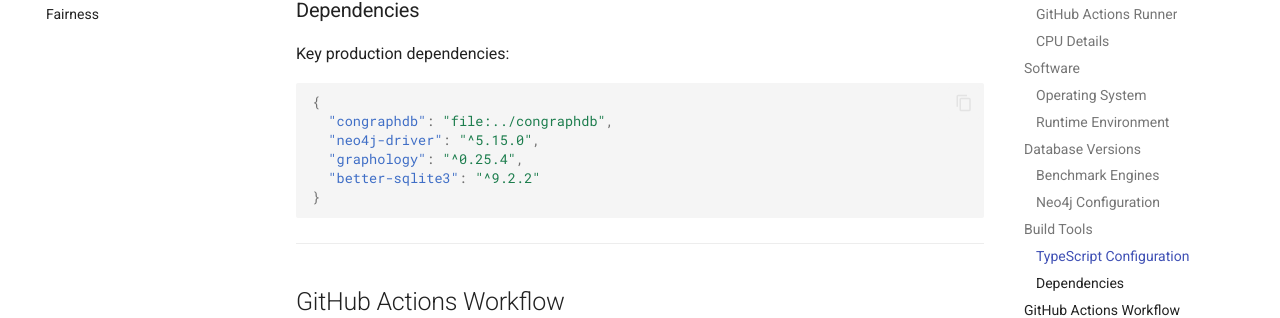
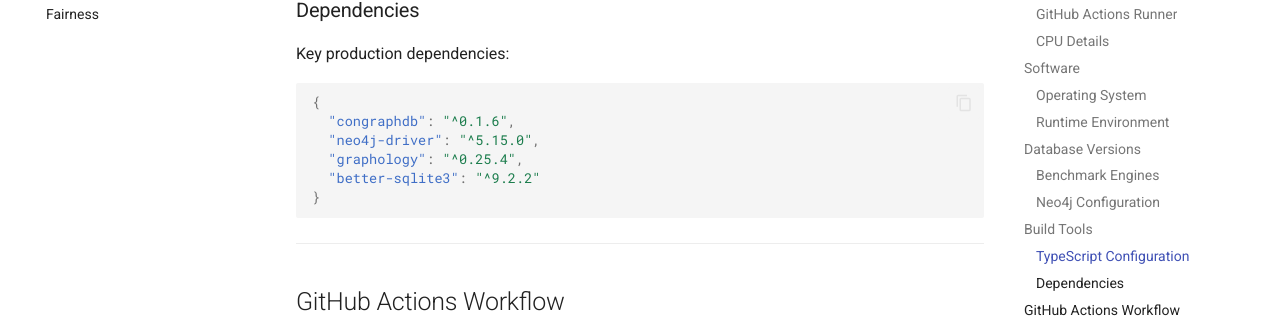
Before and after one commit to congraph-ai/congraphdb-benchmark, an MkDocs documentation site: the page built from docs/methodology/environment.md, in a window 1280 px wide and 900 px high, scrolled down 2860 px. Shown: the part 148-466 px from the top of the window. Built offline with MkDocs 1.6.1 and Material for MkDocs 9.7.7, drawn with Linux system fonts in a browser that asks for light colours; a script that is not in the unit is left out; comment, search, counter and statistics services are not loaded.

Commit message:
chore: use published congraphdb package instead of local file dependency

````diff
--- a/docs/methodology/environment.md
+++ b/docs/methodology/environment.md
@@ -119,7 +119,7 @@ dbms.connector.bolt.thread_pool_min_size=5
 Key production dependencies:
 ```json
 {
-  "congraphdb": "file:../congraphdb",
+  "congraphdb": "^0.1.6",
   "neo4j-driver": "^5.15.0",
   "graphology": "^0.25.4",
   "better-sqlite3": "^9.2.2"
--- a/package.json
+++ b/package.json
@@ -38,7 +38,7 @@
   "author": "",
   "license": "MIT",
   "dependencies": {
-    "congraphdb": "file:../congraphdb",
+     "congraphdb": "^0.1.6",
     "commander": "^12.1.0",
     "dotenv": "^16.4.7",
     "graphology": "^0.25.4",
````
Also changed, not shown: 1 other file.
